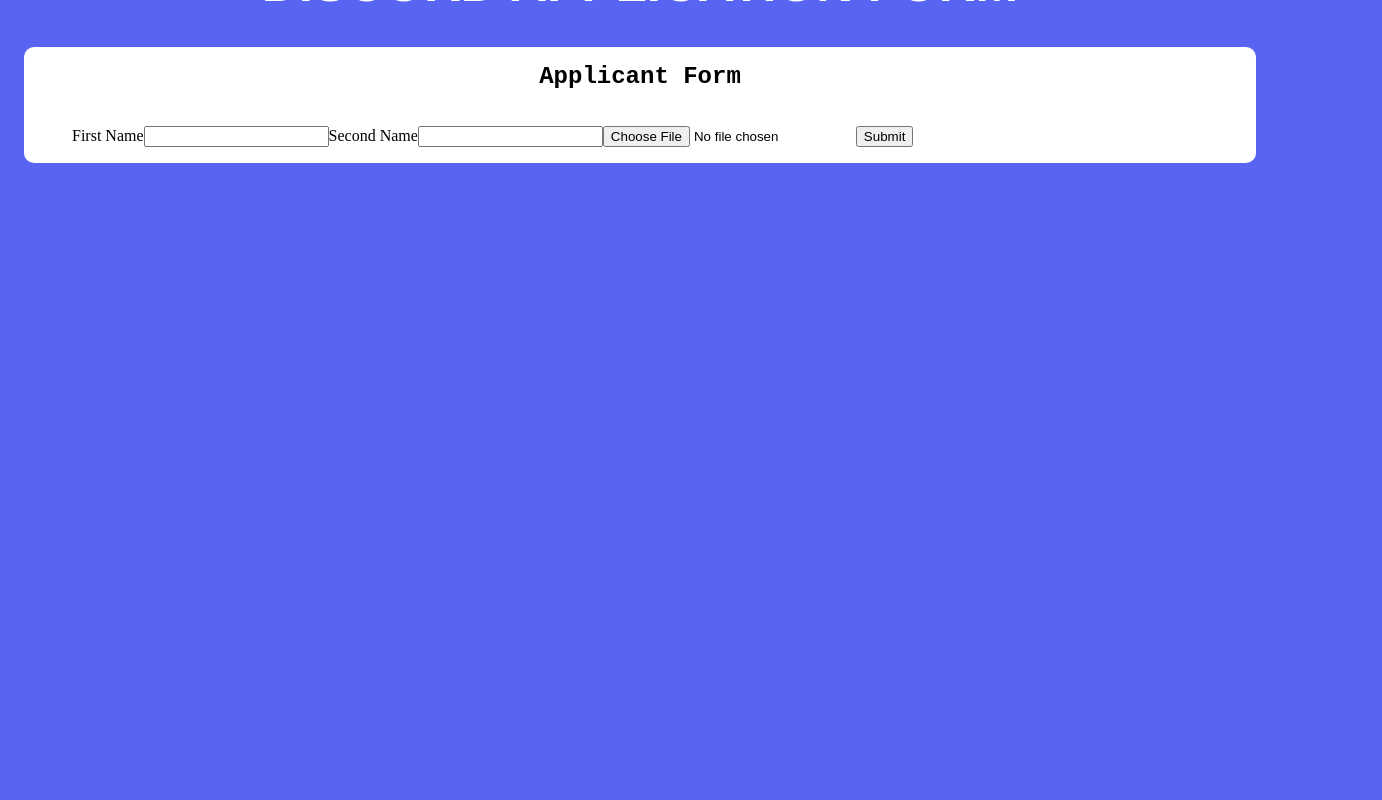
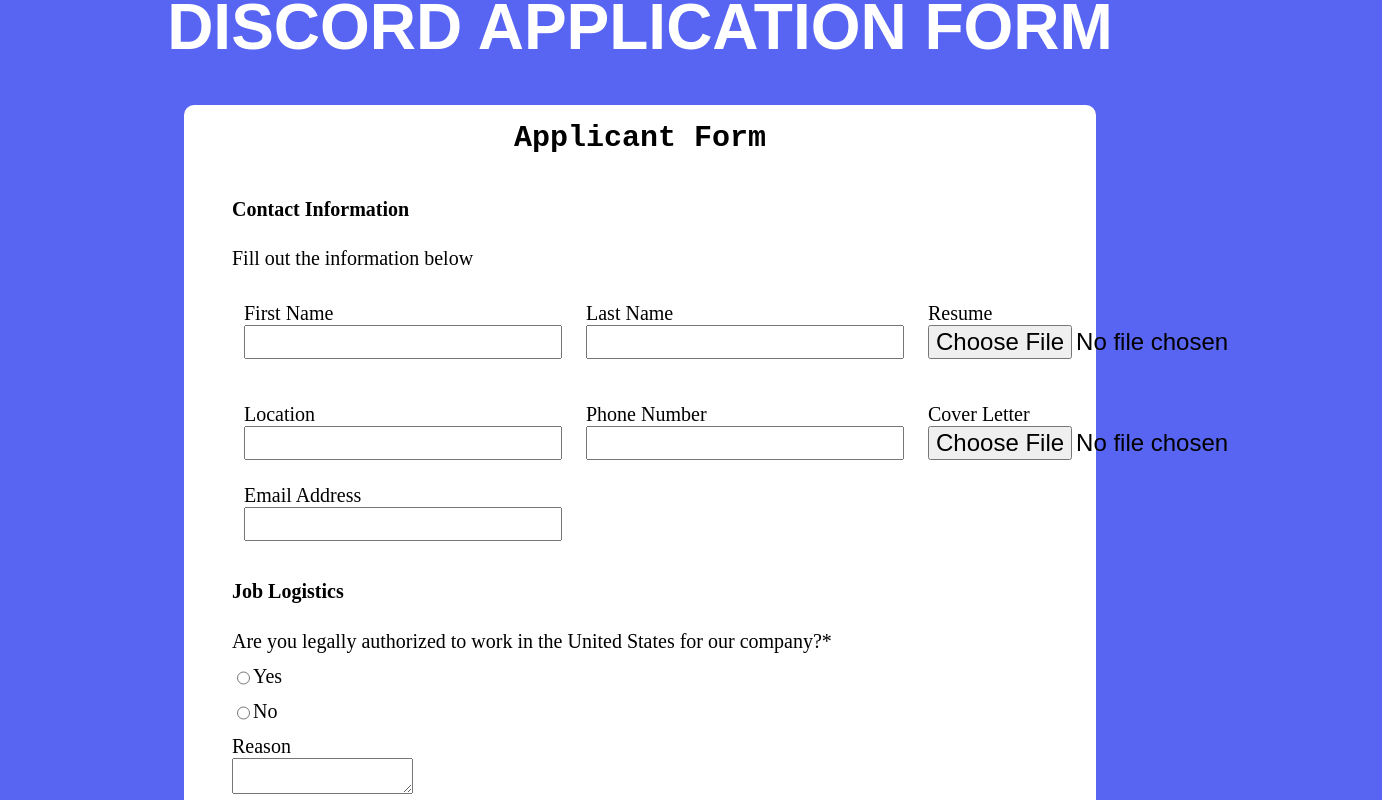
Before and after one commit to WesloTheWeb/discord-form-application, a React (Vite) app: page / in a window 1280 px wide. Shown: the part 220-1020 px from the top of the page, 1382 px wide, since content can reach past the window. Before the commit the page ends 800 px from the top, so only its background shows below. Built offline with nearby package versions, Linux system fonts and the light colour scheme; a web font is replaced by a local one.

Commit message:
form progression sections, styling

```diff
--- a/src/App.css
+++ b/src/App.css
@@ -3,8 +3,18 @@
 }
 
 body {
+  font-size: 1.25rem;
   background-color: var(--backgroundColor);
-  margin: 2rem auto;
+  margin: 2rem 10rem;
+}
+
+label {
+  display: block;
+}
+
+input {
+  display: block;
+  font-size: 1.5rem;
 }
 
 .logo {
@@ -17,9 +27,28 @@ body {
   will-change: filter;
   transition: filter 300ms;
 }
+
 .logo:hover {
   filter: drop-shadow(0 0 2em #646cffaa);
 }
+
 .logo.react:hover {
   filter: drop-shadow(0 0 2em #61dafbaa);
 }
+
+.contact-information-section {
+  display: flex;
+  flex-wrap: wrap;
+  display: grid;
+  grid-template-columns: repeat(3, 1fr);
+  margin: 1.25rem 0;
+}
+
+.contact-information-section > div {
+  margin: .75rem;
+}
+
+.legal-question-section {
+  display: flex;
+  margin: .75rem 0;
+}
--- a/src/components/Form/ApplicationForm.module.css
+++ b/src/components/Form/ApplicationForm.module.css
@@ -5,6 +5,10 @@
     margin: 1rem 1.5rem;
 }
 
+/* .formContainer > section {
+    padding: 0 3rem 1rem 3rem;
+} */
+
 h2 {
     text-align: center;
     text-transform: capitalize;
--- a/src/components/Form/ApplicationForm.tsx
+++ b/src/components/Form/ApplicationForm.tsx
@@ -37,15 +37,60 @@ const ApplicationForm = ({ }) => {
             onSubmit={handleSubmit(onSubmit)}
         >
             <h2>Applicant Form</h2>
+            <h4>Contact Information</h4>
+            <p>Fill out the information below</p>
+            <section className='contact-information-section'>
+                <div>
+                    <label>First Name</label>
+                    <input {...register("firstName", { required: true })} />
+                </div>
+                <div>
+                    <label>Last Name</label>
+                    <input {...register("lastName", { required: true })} />
+                </div>
+                <div>
+                    <label>Resume</label>
+                    <input id="upload" {...register('resume')} type="file" />
+                </div>
+            </section>
+            <section className="contact-information-section">
+                <div>
+                    <label>Location</label>
+                    <input {...register("location", { required: true })} />
+                </div>
+                <div>
+                    <label>Phone Number</label>
+                    <input {...register("phoneNumber", { required: true })} />
+                </div>
+                <div>
+                    <label>Cover Letter</label>
+                    <input id="upload" {...register('coverLetter')} type="file" />
+                </div>
+                <div>
+                    <label>Email Address</label>
+                    <input {...register("email", { required: true })} />
+                </div>
+            </section>
             <section>
-                <label>First Name</label>
-                <input {...register("firstName", { required: true })} />
-                <label>Second Name</label>
-                <input {...register("lastName", { required: true })} />
-                <input id="upload" {...register('resume')} type="file" />
-                <button type="submit">Submit</button>
-
+                <h4>Job Logistics</h4>
+                {/* TODO: Fix for radio button and text area. */}
+                <div>
+                    <label>Are you legally authorized to work in the United States for our company?*</label>
+                    <div className="legal-question-section">
+                        <input {...register('isAuthorized')} type="radio" value="yes" />
+                        <label>Yes</label>
+                    </div>
+                    <div className="legal-question-section">
+                        <input {...register('isAuthorized')} type="radio" value="no" />
+                        <label>No</label>
+                    </div>
+                </div>
+                <div>
+                    <label>Reason</label>
+                    <textarea {...register("reason", { required: true })} />
+                </div>
             </section>
+            <button type="submit">Submit</button>
         </form>
     );
 };
```
